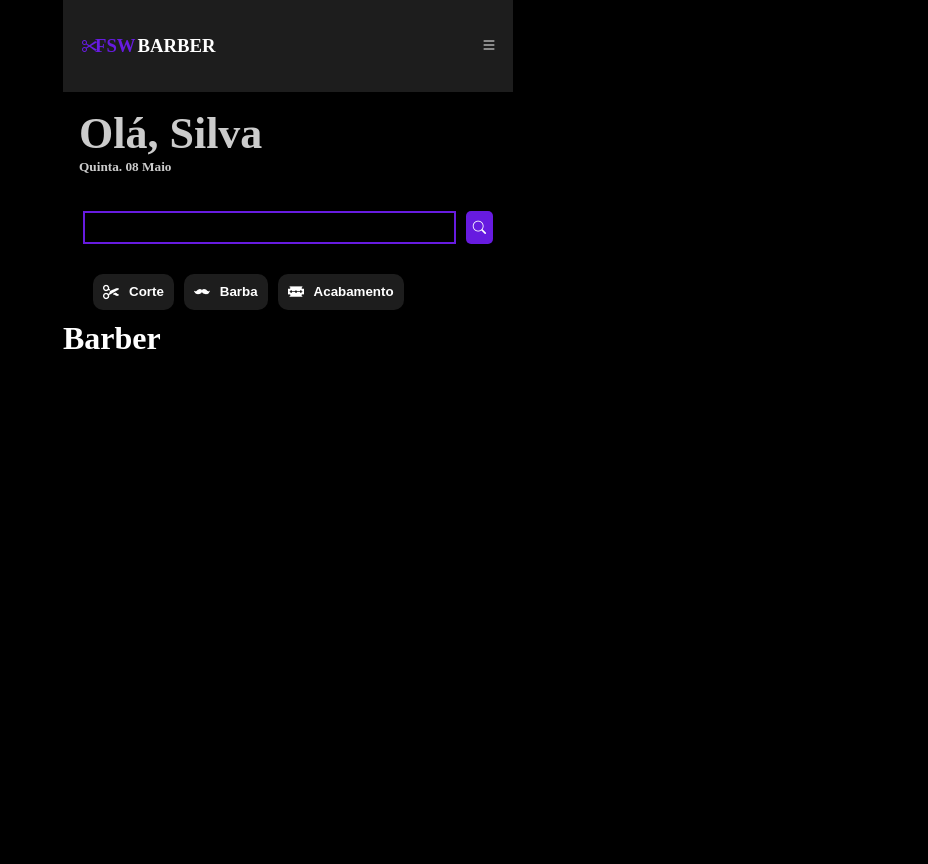
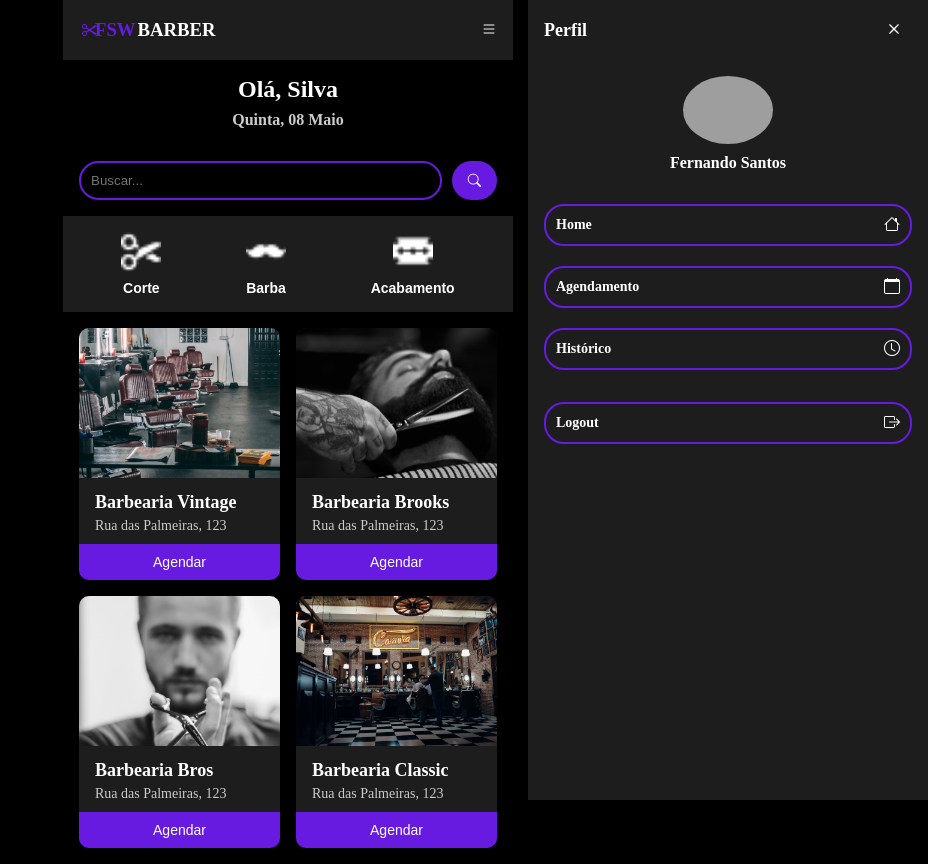
Before and after one commit to fau-33/barber-html, a plain HTML site: page index.html in a window 1280 px wide. Both pictures are taken after a click on the icon 841 px from the left and 46 px from the top of the page. Shown: the whole page, without its empty margins (352-1280 px from the left). Before the commit the page ends 800 px from the top, so only its background shows below. Drawn offline with nearby package versions, Linux system fonts and the light colour scheme; grey boxes are pictures that could not be loaded.

Commit message:
Terminando o projeto

```diff
--- a/index.html
+++ b/index.html
@@ -5,9 +5,256 @@
     <meta name="viewport" content="width=device-width, initial-scale=1.0" />
     <link
       rel="stylesheet"
-      href="https://cdn.jsdelivr.net/npm/bootstrap-icons@1.12.1/font/bootstrap-icons.min.css"
+      href="https://cdn.jsdelivr.net/npm/bootstrap-icons @1.12.1/font/bootstrap-icons.min.css"
     />
     <title>Barber</title>
+    <style>
+      * {
+        margin: 0;
+        padding: 0;
+        box-sizing: border-box;
+        border: none;
+        list-style: none;
+        text-decoration: none;
+      }
+
+      :root {
+        --color-white: #fff;
+        --color-primary: #000;
+        --color-purple: #671be0;
+        --color-secondary: #1d1d1d;
+      }
+
+      body {
+        color: var(--color-white);
+        background-color: var(--color-primary);
+        overflow: auto;
+        width: 100vw;
+        margin: 0 auto;
+        max-width: 450px;
+      }
+
+      header {
+        height: 60px;
+        display: flex;
+        padding: 16px;
+        align-items: center;
+        justify-content: space-between;
+        background-color: var(--color-secondary);
+      }
+
+      .logo {
+        display: flex;
+      }
+
+      .logo-purple {
+        display: flex;
+        margin-right: 2px;
+        color: var(--color-purple);
+      }
+
+      .logo-purple .bi {
+        transform: rotate(90deg);
+      }
+
+      nav {
+        display: none;
+        height: 100vh;
+        width: 70%;
+        max-width: 400px;
+        top: 0;
+        right: 0;
+        position: absolute;
+        background-color: var(--color-secondary);
+        z-index: 999;
+      }
+
+      nav.active {
+        display: flex;
+        flex-direction: column;
+      }
+
+      nav header {
+        display: flex;
+        justify-content: space-between;
+        align-items: center;
+        padding: 16px;
+      }
+
+      nav header h3 {
+        font-size: 18px;
+      }
+
+      nav header button {
+        background-color: transparent;
+        border-radius: 25px;
+        padding: 7px;
+      }
+
+      nav header button i {
+        font-size: 22px;
+        color: var(--color-white);
+      }
+
+      .active-header {
+        display: flex;
+        flex-direction: column;
+        align-items: center;
+        gap: 10px;
+        padding: 16px;
+      }
+
+      .active-header img {
+        border-radius: 50%;
+        width: 90px;
+      }
+
+      .active-header h3 {
+        font-size: 16px;
+      }
+
+      .menu-container {
+        display: flex;
+        flex-direction: column;
+        gap: 20px;
+        padding: 16px;
+      }
+
+      .item-menu {
+        display: flex;
+        justify-content: space-between;
+        align-items: center;
+        padding: 10px;
+        border-radius: 20px;
+        background-color: var(--color-secondary);
+        border: 2px solid var(--color-purple);
+      }
+
+      .item-menu h3 {
+        font-size: 14px;
+      }
+
+      .item-sair {
+        margin: 16px;
+      }
+
+      .hero {
+        text-align: center;
+        padding: 16px;
+      }
+
+      .hero h3 {
+        font-size: 24px;
+        margin-bottom: 8px;
+      }
+
+      .hero h5 {
+        font-size: 16px;
+        color: #ccc;
+      }
+
+      form {
+        display: flex;
+        gap: 10px;
+        padding: 16px;
+      }
+
+      form input {
+        flex: 1;
+        padding: 10px;
+        border: 2px solid var(--color-purple);
+        background-color: transparent;
+        outline: none;
+        border-radius: 20px;
+      }
+
+      form button {
+        padding: 10px 16px;
+        border-radius: 20px;
+        background-color: var(--color-purple);
+        color: var(--color-white);
+        cursor: pointer;
+      }
+
+      .categoria {
+        display: flex;
+        justify-content: space-around;
+        padding: 16px;
+        background-color: var(--color-secondary);
+      }
+
+      .categoria button {
+        display: flex;
+        flex-direction: column;
+        align-items: center;
+        justify-content: center;
+        background-color: transparent;
+        border: none;
+        cursor: pointer;
+        gap: 8px;
+      }
+
+      .categoria button img {
+        width: 40px;
+        height: 40px;
+      }
+
+      .categoria button h4 {
+        font-size: 14px;
+        color: var(--color-white);
+      }
+
+      .barber-shops {
+        display: grid;
+        grid-template-columns: repeat(2, 1fr);
+        gap: 16px;
+        padding: 16px;
+      }
+
+      .shop-card {
+        background-color: var(--color-secondary);
+        border-radius: 10px;
+        box-shadow: 0 4px 6px rgba(0, 0, 0, 0.2);
+        overflow: hidden;
+        transition: transform 0.3s ease;
+      }
+
+      .shop-card:hover {
+        transform: scale(1.05);
+      }
+
+      .shop-card img {
+        width: 100%;
+        height: 150px;
+        object-fit: cover;
+      }
+
+      .shop-card h3 {
+        font-size: 18px;
+        margin: 10px 16px 5px;
+      }
+
+      .shop-card p {
+        font-size: 14px;
+        color: #ccc;
+        margin: 0 16px 10px;
+      }
+
+      .shop-card button {
+        background-color: var(--color-purple);
+        color: var(--color-white);
+        border: none;
+        padding: 10px;
+        width: 100%;
+        cursor: pointer;
+        font-size: 14px;
+        transition: background-color 0.3s ease;
+      }
+
+      .shop-card button:hover {
+        background-color: #4e139f;
+      }
+    </style>
   </head>
   <body>
     <header>
@@ -21,247 +268,99 @@
       <i id="btn-menu" class="bi bi-list"></i>
     </header>
 
-    <nav class="active-menu">
+    <nav>
       <header>
         <h3>Perfil</h3>
         <button id="btn-close"><i class="bi bi-x"></i></button>
       </header>
 
       <section class="active-header">
-        <img
-          width="100"
-          src="https://github.com/fsantosdev.png"
-          alt="Foto de perfil"
-        />
+        <img src="https://github.com/fsantosdev.png " alt="Foto de perfil" />
         <h3>Fernando Santos</h3>
       </section>
 
-      <div class="active-body">
-        <section class="menu-container">
+      <div class="menu-container">
         <div class="item-menu">
           <h3>Home</h3>
-            <i class="bi bi-person"></i>
+          <i class="bi bi-house"></i>
         </div>
         <div class="item-menu">
           <h3>Agendamento</h3>
-            <i class="bi bi-person"></i>
+          <i class="bi bi-calendar"></i>
         </div>
         <div class="item-menu">
           <h3>Histórico</h3>
-            <i class="bi bi-person"></i>
+          <i class="bi bi-clock"></i>
         </div>
-        </section>
       </div>
 
       <div class="item-menu item-sair">
         <h3>Logout</h3>
-        <i class="bi bi-person"></i>
+        <i class="bi bi-box-arrow-right"></i>
       </div>
     </nav>
 
     <div class="hero">
       <h3>Olá, Silva</h3>
-      <h5>Quinta. 08 Maio</h5>
+      <h5>Quinta, 08 Maio</h5>
     </div>
 
     <form>
-      <input type="text" />
-      <button>
-        <i class="bi bi-search"></i>
-      </button>
+      <input type="text" placeholder="Buscar..." />
+      <button><i class="bi bi-search"></i></button>
     </form>
 
     <div class="categoria">
       <button>
-        <img src="./assets/icons/cut.png" alt="" />
+        <img src="./assets/icons/cut.png " alt="Corte" />
         <h4>Corte</h4>
       </button>
       <button>
-        <img src="./assets/icons/mustache.png" alt="" />
+        <img src="./assets/icons/mustache.png " alt="Barba" />
         <h4>Barba</h4>
       </button>
       <button>
-        <img src="./assets/icons/razor.png" alt="" />
+        <img src="./assets/icons/razor.png " alt="Acabamento" />
         <h4>Acabamento</h4>
       </button>
     </div>
 
-    <h1>Barber</h1>
-    <style>
-      * {
-        margin: 0;
-        padding: 0;
-        box-sizing: 0;
-
-        border: none;
-        list-style: none;
-        text-decoration: none;
-      }
-
-      :root {
-        --color-white: #fff;
-        --color-primary: #000;
-        --color-purple: #671be0;
-        --color-secondary: #1d1d1d;
-      }
-      body {
-        color: var(--color-white);
-        background-color: #000;
-        overflow: hidden;
-        width: 100vw;
-        margin: 0 auto;
-        max-width: 450px;
-      }
-      header {
-        height: 60px;
-        display: flex;
-        padding: 16px;
-        align-items: center;
-        justify-content: space-between;
-        background-color: var(--color-secondary);
-      }
-      .logo {
-        display: flex;
-      }
-      .logo-purple {
-        display: flex;
-        margin-right: 2px;
-        color: var(--color-purple);
-      }
-      .logo-purple .bi {
-        transform: rotate(90deg);
-      }
-
-      nav {
-        height: 100vh;
-        width: 50%;
-        max-width: 400px;
-        top: 0;
-        right: 0;
-        position: absolute;
-        display: none;
-
-        background-color: var(--color-secondary);
-      }
-      .active-header {
-        gap: 20px;
-        display: flex;
-        align-items: center;
-        flex-direction: column;
-      }
-      .active-header h3 {
-        font-size: 14px;
-      }
-      section img {
-        border-radius: 100%;
-        width: 90px;
-      }
-      .active-menu {
-        display: flex;
-        flex-direction: column;
-      }
-      .active-body {
-        padding: 16px;
-        display: flex;
-        flex-direction: column;
-      }
-      .item-menu {
-        padding: 7px 20px;
-        border-radius: 20px;
-        display: flex;
-        align-items: center;
-        justify-content: space-between;
-        border: 2px solid var(--color-purple);
-
-        gap: 10px;
-        display: flex;
-      }
-      .item-menu h3 {
-        font-size: 10px;
-      }
-      .active {
-        display: hidden;
-      }
-      nav header button {
-        background-color: transparent;
-        border-radius: 25px;
-        padding: 7px;
-      }
-      nav header button i {
-        font-size: 22px;
-        color: var(--color-white);
-      }
-      nav {
-        display: none !important;
-      }
-      .menu-container {
-        gap: 20px;
-        display: flex;
-        flex-direction: column;
-        margin-top: 50px;
-        height: 40vh;
-      }
-      .item-sair {
-        margin: 0px 20px;
-      }
-
-      .hero {
-        color: #ccc;
-        padding: 16px;
-      }
-      .hero h3 {
-        font-size: 44px;
-      }
-      form {
-        gap: 10px;
-        padding: 20px;
-        display: flex;
-      }
-      form input {
-        flex: 1;
-        padding: 7px;
-        border: 2px solid var(--color-purple);
-        background-color: transparent;
-        outline: none;
-      }
-
-      form button {
-        border-radius: 5px;
-        padding: 7px;
-        color: var(--color-white);
-        background-color: var(--color-purple);
-      }
-
-      .categoria {
-        margin: 0 20px;
-        padding: 10px;
-        display: flex;
-        gap: 10px;
-      }
-      .categoria button {
-        gap: 10px;
-        padding: 10px;
-        color: var(--color-white);
-        border-radius: 10px;
-        background-color: var(--color-secondary);
-        display: flex;
-      }
-    </style>
+    <section class="barber-shops">
+      <div class="shop-card">
+        <img src="./assets/card/01.png " alt="Barbearia Vintage" />
+        <h3>Barbearia Vintage</h3>
+        <p>Rua das Palmeiras, 123</p>
+        <button>Agendar</button>
+      </div>
+      <div class="shop-card">
+        <img src="./assets/card/02.png " alt="Barbearia Brooks" />
+        <h3>Barbearia Brooks</h3>
+        <p>Rua das Palmeiras, 123</p>
+        <button>Agendar</button>
+      </div>
+      <div class="shop-card">
+        <img src="./assets/card/19.png " alt="Barbearia Bros" />
+        <h3>Barbearia Bros</h3>
+        <p>Rua das Palmeiras, 123</p>
+        <button>Agendar</button>
+      </div>
+      <div class="shop-card">
+        <img src="./assets/card/20.png " alt="Barbearia Classic" />
+        <h3>Barbearia Classic</h3>
+        <p>Rua das Palmeiras, 123</p>
+        <button>Agendar</button>
+      </div>
+    </section>
 
     <script>
       document.querySelector("#btn-menu").onclick = (event) => {
         event.preventDefault();
-
         document.querySelector("nav").classList.add("active");
-
-        // alert("Abrindo ...");
       };
 
       document.querySelector("#btn-close").onclick = (event) => {
         event.preventDefault();
-
         document.querySelector("nav").classList.remove("active");
-        // alert("Feixando ...");
       };
     </script>
   </body>
```
Lines whose indentation alone changed are shown as unchanged.
